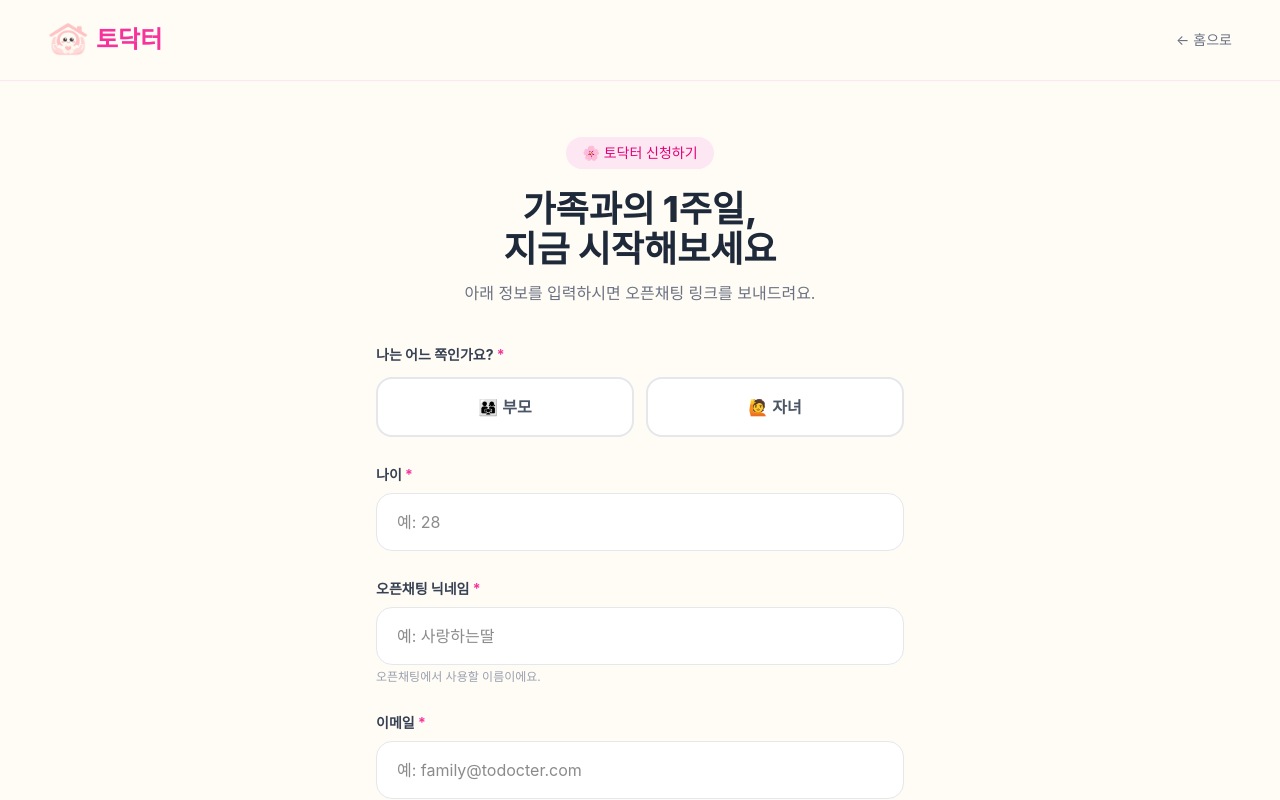
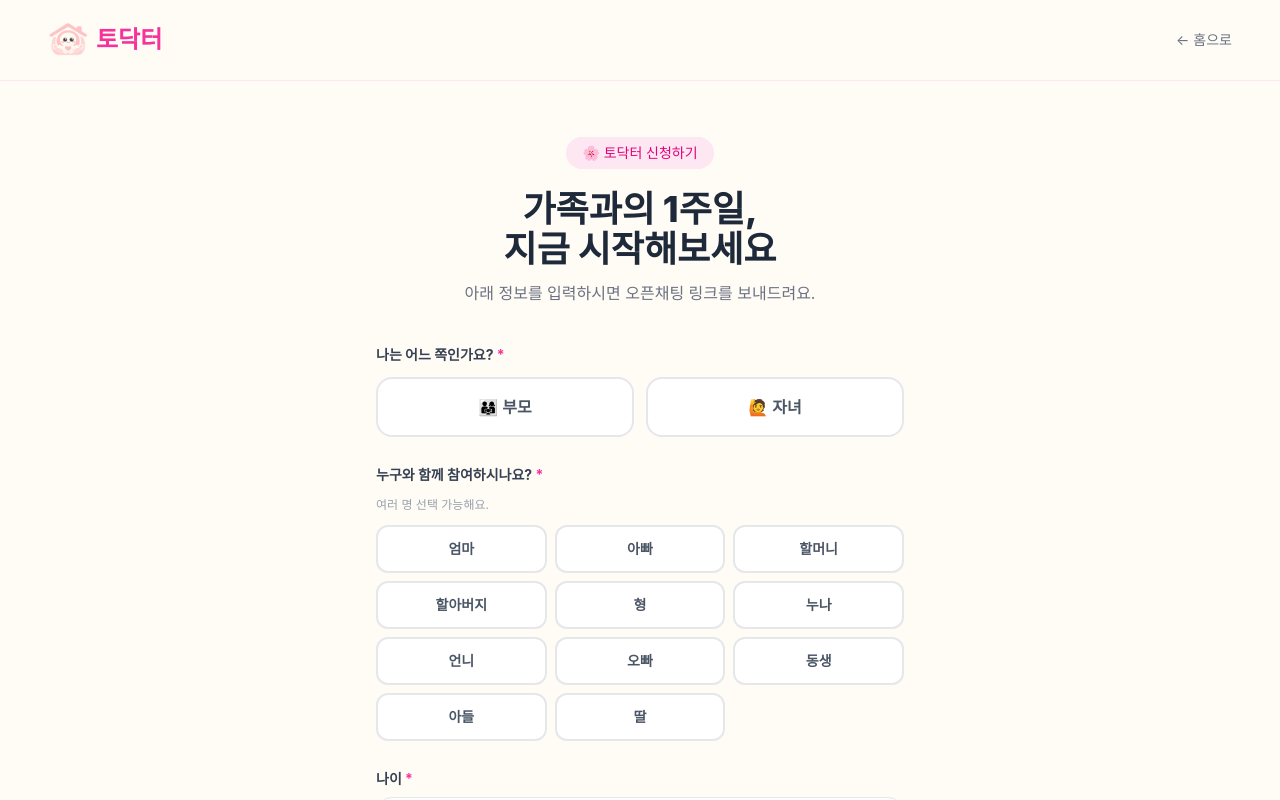
Before and after one commit to goouiii/todocter, a Next.js app: page /apply in a window 1280 px wide. Shown: the top 800 px of the page. Built offline with nearby package versions, Linux system fonts and the light colour scheme; no server answers; a web font is replaced by a local one.

Commit message:
가족 닉네임 매뉴얼/구성원 필드 추가 + 파비콘 적용

```diff
--- a/app/apply/page.js
+++ b/app/apply/page.js
@@ -3,6 +3,9 @@
 import { useState } from "react";
 import { useRouter } from "next/navigation";
 import { supabase } from "@/lib/supabase";
+
+// 함께 참여할 가족 구성원 선택지
+const FAMILY_OPTIONS = ["엄마", "아빠", "할머니", "할아버지", "형", "누나", "언니", "오빠", "동생", "아들", "딸"];
 
 export default function ApplyPage() {
   const router = useRouter();
@@ -12,6 +15,7 @@ export default function ApplyPage() {
     age: "",
     nickname: "",
     email: "",
+    familyMembers: [], // 다중 선택용 배열
   });
 
   const [isSubmitting, setIsSubmitting] = useState(false);
@@ -24,8 +28,27 @@ export default function ApplyPage() {
     setFormData({ ...formData, role });
   };
 
+  // ─── 가족 구성원 토글 함수 (다중 선택) ───
+  const handleFamilyToggle = (member) => {
+    const current = formData.familyMembers;
+    if (current.includes(member)) {
+      // 이미 선택돼있으면 빼기
+      setFormData({ ...formData, familyMembers: current.filter((m) => m !== member) });
+    } else {
+      // 안 돼있으면 추가
+      setFormData({ ...formData, familyMembers: [...current, member] });
+    }
+  };
+
   const handleSubmit = async (e) => {
     e.preventDefault();
+
+    // 가족 구성원 1명 이상 선택 필수
+    if (formData.familyMembers.length === 0) {
+      alert("함께 참여할 가족 구성원을 1명 이상 선택해주세요.");
+      return;
+    }
+
     setIsSubmitting(true);
 
     const { error } = await supabase.from("applications").insert([
@@ -34,6 +57,7 @@ export default function ApplyPage() {
         age: parseInt(formData.age, 10),
         nickname: formData.nickname,
         email: formData.email,
+        family_members: formData.familyMembers.join(","), // 쉼표로 구분된 문자열로 저장
       },
     ]);
 
@@ -44,15 +68,20 @@ export default function ApplyPage() {
       return;
     }
 
+    // 다음 페이지에서 사용할 정보 저장
     sessionStorage.setItem("role", formData.role);
+    sessionStorage.setItem("nickname", formData.nickname); // 닉네임 추가 저장
+    sessionStorage.setItem("familyMembers", formData.familyMembers.join(","));
+
     router.push("/welcome");
   };
 
   return (
     <main className="min-h-screen bg-[#FFFBF5]">
 
+      {/* ─── 상단 네비게이션 바 ─── */}
       <nav className="flex justify-between items-center px-6 md:px-12 py-5 bg-[#FFFBF5]/90 backdrop-blur-sm sticky top-0 z-50 border-b border-pink-100">
-                <a href="/" className="flex items-center gap-2">
+        <a href="/" className="flex items-center gap-2">
           <img src="/logo-icon.png" alt="토닥터 로고" className="h-10 w-10" />
           <span className="text-2xl font-bold text-pink-500">토닥터</span>
         </a>
@@ -64,6 +93,7 @@ export default function ApplyPage() {
         </a>
       </nav>
 
+      {/* ─── 폼 영역 ─── */}
       <section className="max-w-xl mx-auto px-6 py-14">
 
         <div className="text-center mb-10">
@@ -111,6 +141,30 @@ export default function ApplyPage() {
             </div>
           </div>
 
+          {/* 함께 참여할 가족 구성원 (다중 선택) */}
+          <div>
+            <label className="block text-sm font-bold text-gray-700 mb-3">
+              누구와 함께 참여하시나요? <span className="text-pink-500">*</span>
+            </label>
+            <p className="text-xs text-gray-400 mb-3">여러 명 선택 가능해요.</p>
+            <div className="grid grid-cols-3 gap-2">
+              {FAMILY_OPTIONS.map((member) => (
+                <button
+                  key={member}
+                  type="button"
+                  onClick={() => handleFamilyToggle(member)}
+                  className={`py-3 rounded-xl border-2 text-sm font-semibold transition ${
+                    formData.familyMembers.includes(member)
+                      ? "bg-pink-500 text-white border-pink-500"
+                      : "bg-white text-gray-600 border-gray-200 hover:border-pink-300"
+                  }`}
+                >
+                  {member}
+                </button>
+              ))}
+            </div>
+          </div>
+
           {/* 나이 */}
           <div>
             <label className="block text-sm font-bold text-gray-700 mb-2">
@@ -139,12 +193,14 @@ export default function ApplyPage() {
               name="nickname"
               value={formData.nickname}
               onChange={handleChange}
-              placeholder="예: 사랑하는딸"
+              placeholder="예: 지영"
               required
               maxLength={20}
               className="w-full bg-white border border-gray-200 rounded-2xl px-5 py-4 text-base focus:outline-none focus:ring-2 focus:ring-pink-300"
             />
-            <p className="text-xs text-gray-400 mt-1">오픈채팅에서 사용할 이름이에요.</p>
+            <p className="text-xs text-gray-400 mt-1">
+              가족 모두가 이 닉네임을 기준으로 오픈채팅에 입장하게 돼요.
+            </p>
           </div>
 
           {/* 이메일 */}
--- a/app/welcome/page.js
+++ b/app/welcome/page.js
@@ -2,17 +2,22 @@
 
 import { useState, useEffect } from "react";
 
-// 카카오톡 오픈채팅방 링크
 const OPEN_CHAT_URL = "https://open.kakao.com/o/gwu7ZKti";
 
 export default function WelcomePage() {
   // 신청자 역할 (부모/자녀)
   const [role, setRole] = useState("");
+  // 신청자 닉네임 (가족 별명 매뉴얼에 사용)
+  const [nickname, setNickname] = useState("");
+  // 함께 참여하는 가족 구성원 (예: ["엄마", "아빠"])
+  const [familyMembers, setFamilyMembers] = useState([]);
 
-  // 페이지 진입 시 sessionStorage에서 역할 정보 읽기
+  // 페이지 진입 시 sessionStorage에서 정보 읽기
   useEffect(() => {
-    const savedRole = sessionStorage.getItem("role");
-    setRole(savedRole || "자녀");
+    setRole(sessionStorage.getItem("role") || "자녀");
+    setNickname(sessionStorage.getItem("nickname") || "본인");
+    const members = sessionStorage.getItem("familyMembers") || "";
+    setFamilyMembers(members ? members.split(",") : []);
   }, []);
 
   // ─── 부모/자녀에 따라 다른 메시지 ───
@@ -30,21 +35,19 @@ export default function WelcomePage() {
     }
   };
 
-  // ─── 카카오톡 공유 함수 ───
+  // ─── 카카오톡 공유 ───
   const handleKakaoShare = () => {
-    // 카카오 SDK가 로드되지 않았으면 안내 후 종료
     if (typeof window === "undefined" || !window.Kakao) {
       alert("카카오톡 공유 기능을 불러오는 중이에요. 잠시 후 다시 시도해주세요.");
       return;
     }
 
-    // 카카오톡 공유 다이얼로그 열기
     window.Kakao.Share.sendDefault({
-      objectType: "feed", // 피드 형태로 공유
+      objectType: "feed",
       content: {
         title: "토닥터 - 가족과의 1주일",
         description: getMessage(),
-                imageUrl: "https://todocter.vercel.app/logo.png", // 카카오 공유 시 보이는 풀 로고 이미지 // 미리보기 이미지 (없어도 OK)
+        imageUrl: "https://todocter.vercel.app/logo.png",
         link: {
           mobileWebUrl: OPEN_CHAT_URL,
           webUrl: OPEN_CHAT_URL,
@@ -67,7 +70,7 @@ export default function WelcomePage() {
 
       {/* ─── 상단 네비게이션 ─── */}
       <nav className="flex justify-between items-center px-6 md:px-12 py-5 bg-[#FFFBF5]/90 backdrop-blur-sm border-b border-pink-100">
-                <a href="/" className="flex items-center gap-2">
+        <a href="/" className="flex items-center gap-2">
           <img src="/logo-icon.png" alt="토닥터 로고" className="h-10 w-10" />
           <span className="text-2xl font-bold text-pink-500">토닥터</span>
         </a>
@@ -110,11 +113,57 @@ export default function WelcomePage() {
           </a>
         </div>
 
-        {/* ─── STEP 2: 가족에게 공유 ─── */}
+        {/* ─── STEP 2: 닉네임 설정 매뉴얼 (NEW) ─── */}
         <div className="bg-white rounded-3xl p-7 border border-pink-100 mb-5">
           <div className="flex items-center gap-3 mb-4">
             <span className="bg-pink-500 text-white w-8 h-8 rounded-full flex items-center justify-center font-bold text-sm">
               2
+            </span>
+            <h2 className="text-lg font-bold text-gray-800">
+              가족 닉네임 설정 안내
+            </h2>
+          </div>
+          <p className="text-gray-500 text-sm mb-5 leading-relaxed">
+            오픈채팅 입장 시, 가족 모두가 <strong className="text-pink-500">닉네임 + 관계</strong> 형태로 설정해주세요.
+            서로의 답변이 헷갈리지 않도록 도와줘요.
+          </p>
+
+          {/* 본인 닉네임 표시 */}
+          <div className="bg-pink-50 rounded-2xl p-5 mb-4">
+            <p className="text-xs text-pink-500 font-semibold mb-1">내 닉네임</p>
+            <p className="text-2xl font-bold text-gray-800">{nickname}</p>
+          </div>
+
+          {/* 가족 구성원별 닉네임 예시 */}
+          {familyMembers.length > 0 && (
+            <div className="bg-[#FFFBF5] rounded-2xl p-5 mb-4 border border-pink-100">
+              <p className="text-xs text-pink-500 font-semibold mb-3">함께하는 가족이 입장할 때</p>
+              <ul className="space-y-2">
+                {familyMembers.map((member) => (
+                  <li key={member} className="flex items-center gap-2 text-sm">
+                    <span className="text-pink-500">▸</span>
+                    <span className="text-gray-500">{member}는</span>
+                    <span className="bg-white border border-pink-200 rounded-lg px-3 py-1 font-semibold text-pink-600">
+                      {nickname} {member}
+                    </span>
+                    <span className="text-gray-500">로</span>
+                  </li>
+                ))}
+              </ul>
+            </div>
+          )}
+
+          {/* 안내 문구 */}
+          <p className="text-xs text-gray-400 leading-relaxed">
+            💡 카카오톡 오픈채팅방 입장 시 닉네임 변경 화면이 나와요. 위 형식대로 입력하면 끝!
+          </p>
+        </div>
+
+        {/* ─── STEP 3: 가족에게 공유 ─── */}
+        <div className="bg-white rounded-3xl p-7 border border-pink-100 mb-5">
+          <div className="flex items-center gap-3 mb-4">
+            <span className="bg-pink-500 text-white w-8 h-8 rounded-full flex items-center justify-center font-bold text-sm">
+              3
             </span>
             <h2 className="text-lg font-bold text-gray-800">
               {role === "부모" ? "자녀에게" : "부모님께"} 카카오톡으로 보내기
@@ -132,7 +181,6 @@ export default function WelcomePage() {
             </p>
           </div>
 
-          {/* 카카오 공유 버튼 */}
           <button
             onClick={handleKakaoShare}
             className="w-full bg-yellow-400 text-gray-900 py-4 rounded-2xl font-bold text-base hover:bg-yellow-500 transition flex items-center justify-center gap-2"
@@ -144,7 +192,7 @@ export default function WelcomePage() {
         {/* ─── 안내 박스 ─── */}
         <div className="bg-pink-50 border border-pink-200 rounded-3xl p-6 text-center">
           <p className="text-pink-700 text-sm leading-relaxed">
-            ✨ 두 분 모두 입장하시면<br />
+            ✨ 모두 입장하시면<br />
             매일 정해진 시간에 질문이 도착해요.<br />
             <strong>1주일 완주 시 키링이 발송됩니다!</strong>
           </p>
```
Also changed, not shown: app/icon.png (added), public/logo.png.
